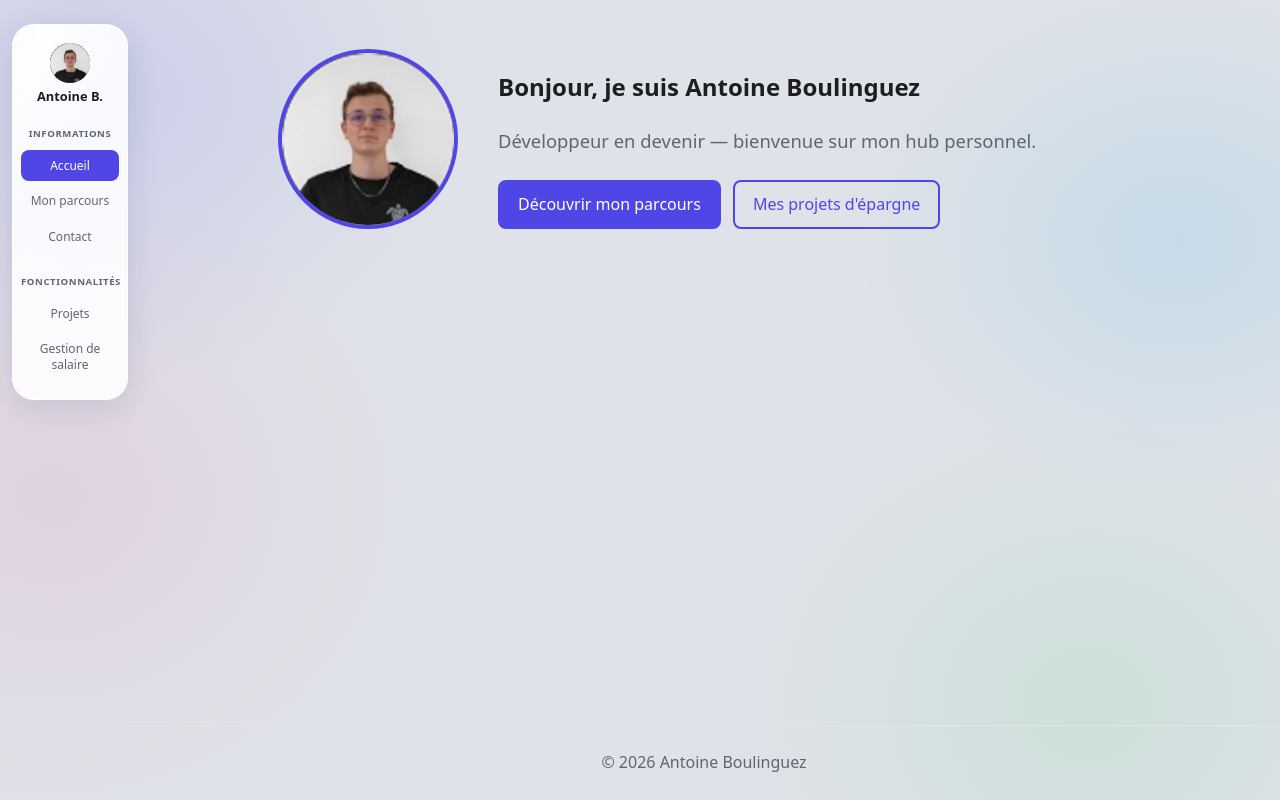
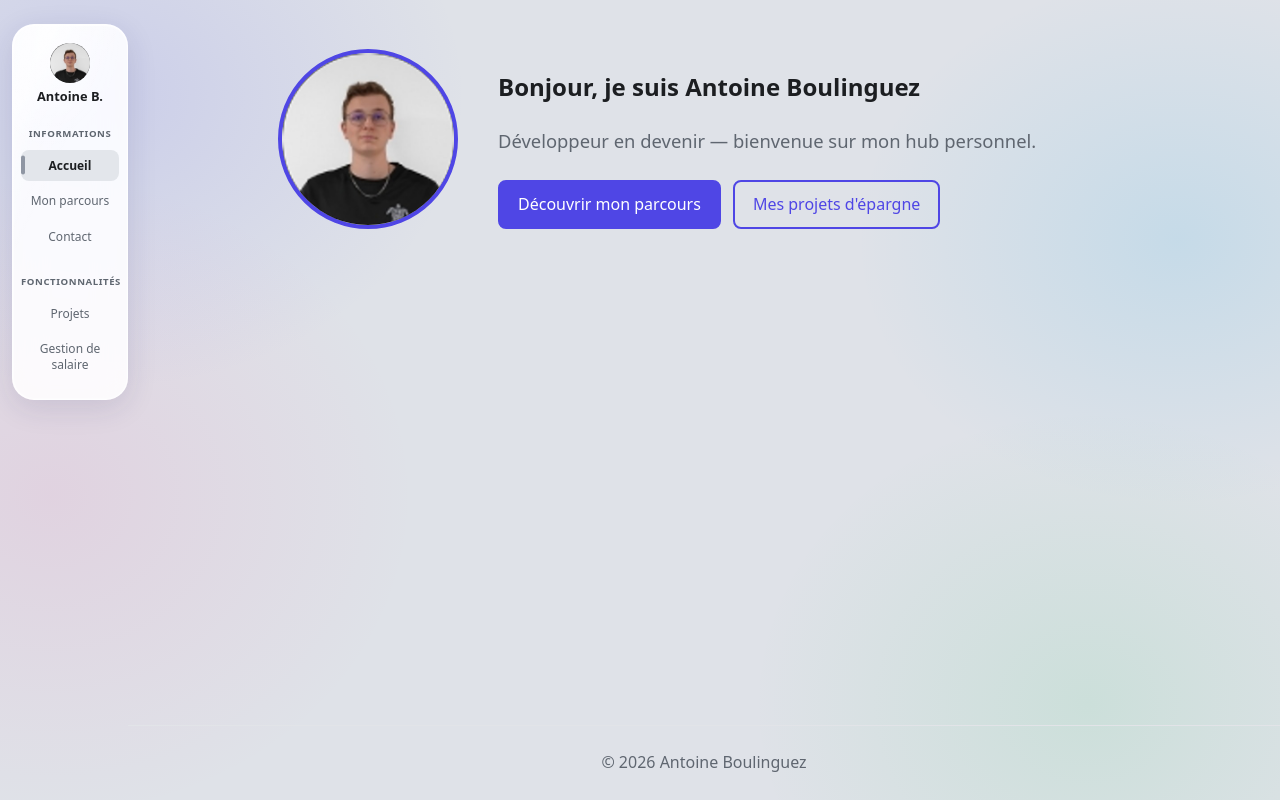
Before and after one commit to aboulinguez05-hue/hub-perso, a React (Vite) app in the folder client/: page / in a window 1280 px wide. Built offline with nearby package versions, Linux system fonts and the light colour scheme.

Commit message:
Onglet actif du menu en gris clair
Co-Authored-By: Claude Opus 5.5 <noreply@anthropic.com>

```diff
--- a/client/src/App.css
+++ b/client/src/App.css
@@ -184,13 +184,16 @@
   height: 60%;
 }
 
+/* Onglet actif : gris clair un peu plus marqué que le survol, texte en gras et barre grise visible */
 .onglet.actif {
-  background: var(--accent);
-  color: white;
+  background: #e3e6eb;
+  color: var(--texte);
+  font-weight: 600;
 }
 
 .onglet.actif::before {
-  height: 0;
+  height: 60%;
+  background: #8f96a3;
 }
 
 /* Sur téléphone, le menu repasse en haut, à l'horizontale */
```
